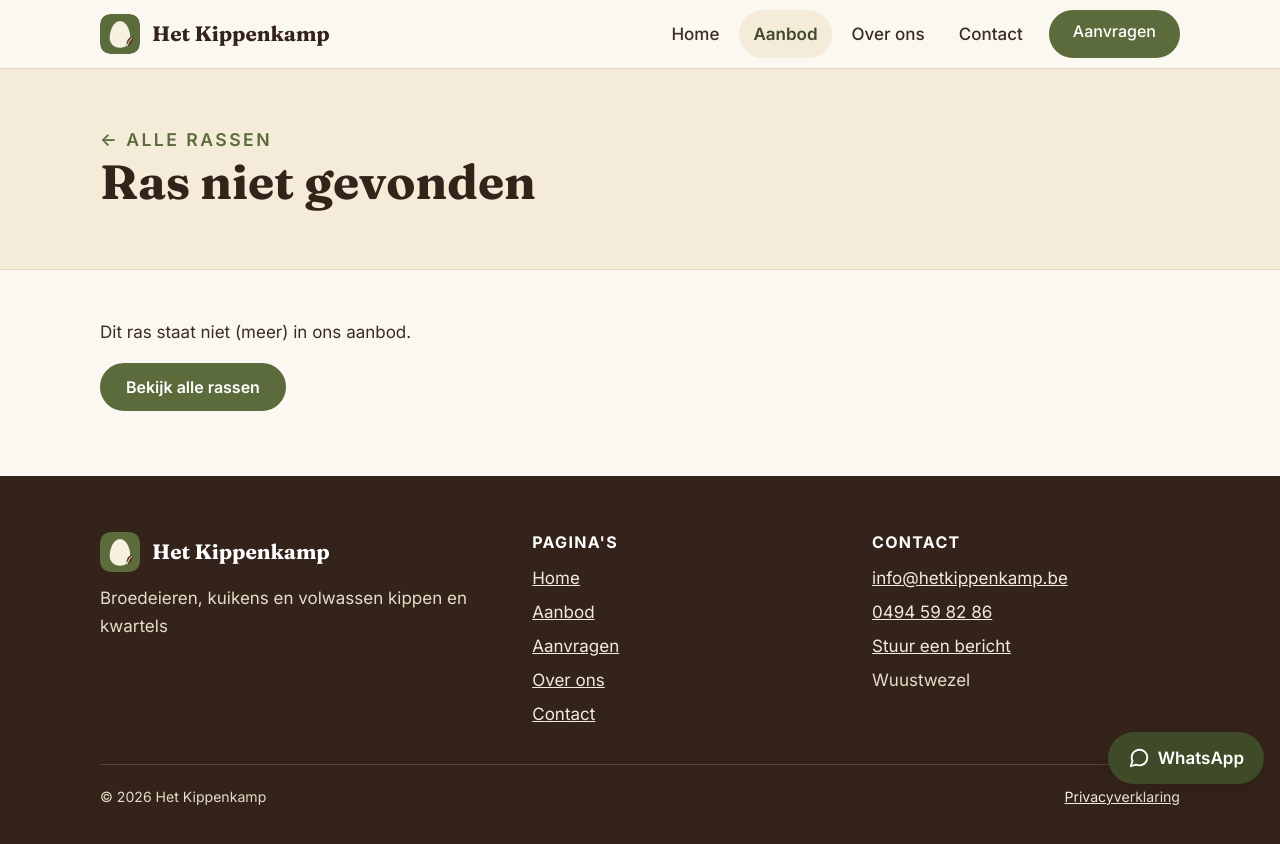
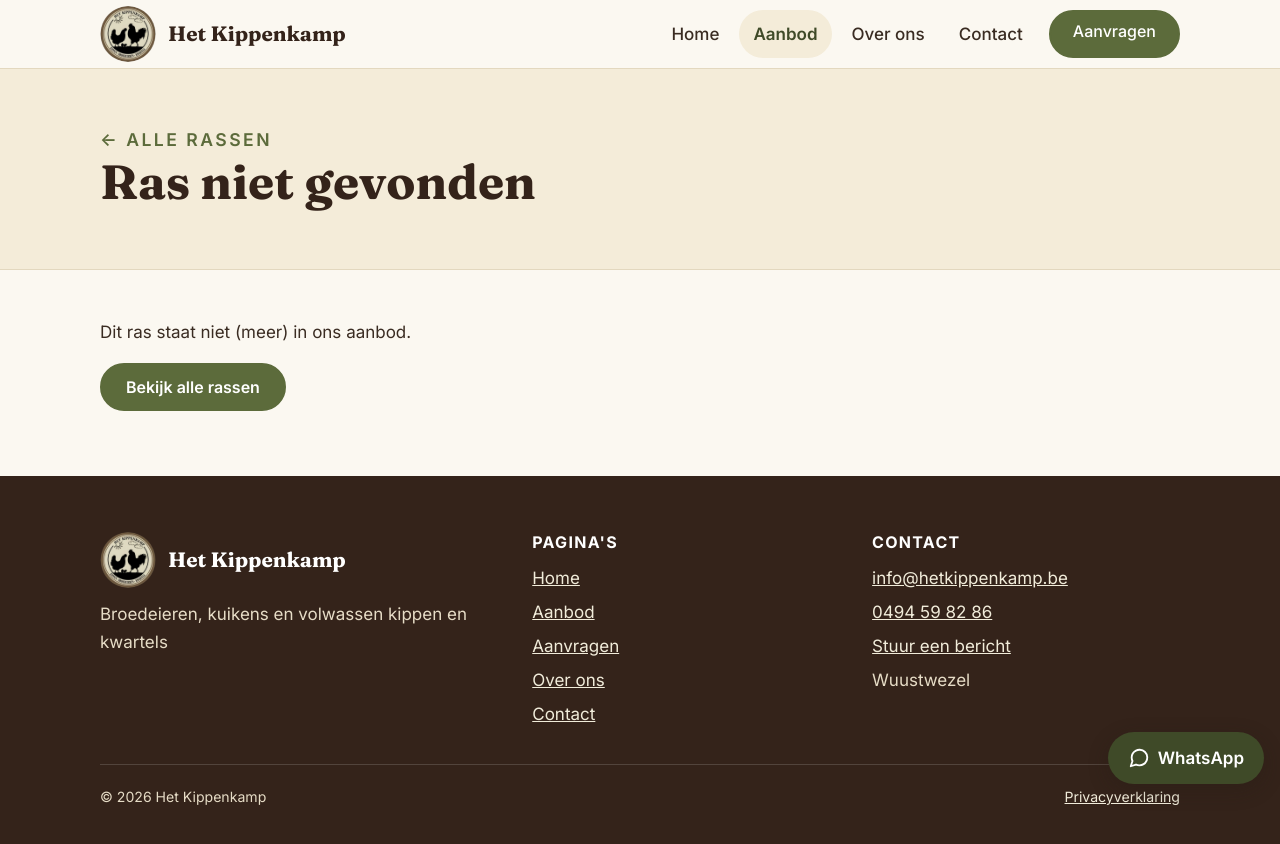
Before and after one commit to dthaels-cpu/Kippenkamp-site, a plain HTML site: page ras.html in a window 1280 px wide. Drawn offline with Linux system fonts and the light colour scheme.

Commit message:
Eigen logo (transparante achtergrond) in header, footer en favicon
Co-Authored-By: Claude Sonnet 5.5 <noreply@anthropic.com>
Claude-Session: https://claude.ai/code/session_01GLxbuMT7V4bSBJUYJm3oTt

```diff
--- a/ras.html
+++ b/ras.html
@@ -21,7 +21,8 @@
 <meta name="twitter:title" content="Ons ras | Het Kippenkamp">
 <meta name="twitter:description" content="Bekijk wat je van dit ras kan aanvragen: broedeieren, kuikens of volwassen dieren.">
 <meta name="twitter:image" content="https://website-drab-three-77.vercel.app/images/og-image.png">
-<link rel="icon" href="favicon.svg" type="image/svg+xml">
+<link rel="icon" href="favicon-64.png" type="image/png" sizes="64x64">
+<link rel="apple-touch-icon" href="apple-touch-icon.png">
 <link rel="preload" href="fonts/inter-latin-wght-normal.woff2" as="font" type="font/woff2" crossorigin>
 <link rel="preload" href="fonts/fraunces-latin-700-normal.woff2" as="font" type="font/woff2" crossorigin>
 <link rel="stylesheet" href="style.css">
@@ -31,7 +32,7 @@
 <a class="skip" href="#inhoud">Ga naar de inhoud</a>
 <header class="site-header">
   <div class="wrap">
-    <a class="brand" href="index.html"><img src="images/logo-mark.svg" alt="" width="40" height="40"><span data-site="naam">Het Kippenkamp</span></a>
+    <a class="brand" href="index.html"><img src="images/logo.png" alt="" width="56" height="56"><span data-site="naam">Het Kippenkamp</span></a>
     <button class="menu-toggle" type="button" aria-expanded="false" aria-controls="hoofdmenu" aria-label="Open menu"><span></span></button>
     <nav class="main-nav" id="hoofdmenu" aria-label="Hoofdmenu">
       <ul>
@@ -78,7 +79,7 @@
   <div class="wrap">
     <div class="footer-grid">
       <div>
-        <a class="brand" href="index.html"><img src="images/logo-mark.svg" alt="" width="40" height="40"><span>Het Kippenkamp</span></a>
+        <a class="brand" href="index.html"><img src="images/logo.png" alt="" width="56" height="56"><span>Het Kippenkamp</span></a>
         <p data-site="ondertitel">Broedeieren, kuikens en volwassen kippen en kwartels</p>
       </div>
       <div>
--- a/style.css
+++ b/style.css
@@ -62,7 +62,7 @@ a:hover { color: var(--brown); }
 .site-header { position: sticky; top: 0; z-index: 50; background: rgba(251, 248, 241, .96); backdrop-filter: blur(8px); border-bottom: 1px solid var(--line); }
 .site-header .wrap { display: flex; align-items: center; justify-content: space-between; min-height: 68px; gap: 16px; }
 .brand { display: flex; align-items: center; gap: 12px; text-decoration: none; color: var(--brown-dark); font: 700 1.3rem/1 var(--serif); }
-.brand img { width: 40px; height: 40px; border-radius: 10px; }
+.brand img { width: 56px; height: 56px; border-radius: 50%; }
 .main-nav ul { list-style: none; margin: 0; padding: 0; display: flex; align-items: center; gap: 6px; }
 .main-nav a { display: block; padding: 10px 14px; border-radius: 999px; text-decoration: none; font-weight: 500; color: var(--text); }
 .main-nav a:hover { background: var(--cream); }
```
Also changed, not shown: 404.html (+4 -3 lines), aanbod.html (+4 -3 lines), aanvragen.html (+4 -3 lines), contact.html (+4 -3 lines), index.html (+4 -3 lines), over-ons.html (+4 -3 lines), privacy.html (+4 -3 lines), apple-touch-icon.png (added), favicon-64.png (added), images/logo.png (added).
